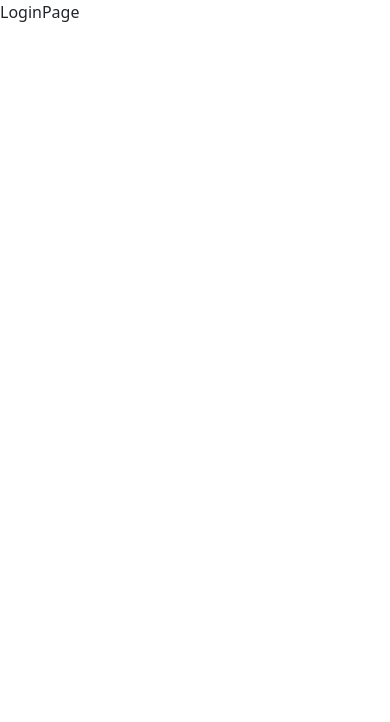
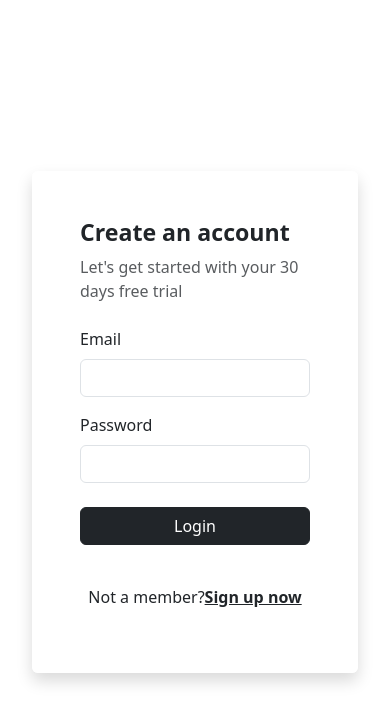
Before and after one commit to monster9k/ecommerce-frontend, a React (Vite) app: page /login in a window 390 px wide. Shown: the top 722 px of the page. Built offline with nearby package versions, Linux system fonts and the light colour scheme.

Commit message:
fix error ant design and make login and localStorage with jsonWebtoken

```diff
--- a/src/App.tsx
+++ b/src/App.tsx
@@ -1,9 +1,8 @@
 // import axios from "./utils/axios.custiomize";
 // import { useEffect } from "react";
 import { Outlet } from "react-router-dom"; // cai lo de thoat nuoc
-import { ToastContainer } from "react-toastify";
+
 import Header from "./components/layout/header";
-import "react-toastify/dist/ReactToastify.css";
 
 function App() {
   // useEffect(() => {
@@ -18,12 +17,6 @@ function App() {
     <div>
       <Header />
       <Outlet />
-      <ToastContainer
-        position="top-right"
-        autoClose={3000}
-        theme="colored"
-        style={{ zIndex: 9999 }}
-      />
     </div>
   );
 }
--- a/src/pages/login.tsx
+++ b/src/pages/login.tsx
@@ -1,5 +1,158 @@
+import React, { useState } from "react";
+
+import { loginUserApi } from "../utils/api";
+import { Link } from "react-router-dom";
+
+// với Ant Design v5
+import { useNavigate } from "react-router-dom";
+import { notification } from "antd";
+
+interface FormData {
+  email: string;
+  password: string;
+}
+
 const LoginPage = () => {
-  return <div>LoginPage</div>;
+  const navigate = useNavigate();
+  const [formData, setFormData] = useState<FormData>({
+    email: "",
+    password: "",
+  });
+  const checkValidInput = () => {
+    let isValid: boolean = true;
+    let arrInput: (keyof FormData)[] = ["email", "password"];
+    for (let i = 0; i < arrInput.length; i++) {
+      let key = arrInput[i];
+      if (!formData[key] || formData[key].trim() === "") {
+        isValid = false;
+        alert(`Missing parameters: ${key}`);
+        break;
+      }
+    }
+    return isValid;
+  };
+  const handleOnChange = (e: React.ChangeEvent<HTMLInputElement>): void => {
+    const { name, value } = e.target;
+    setFormData((prev) => ({
+      ...prev,
+      [name]: value,
+    }));
+    // console.log(">>check onChange", name, value);
+  };
+
+  const handleOnSubmit = async (e: React.FormEvent<HTMLFormElement>) => {
+    e.preventDefault(); //  chặn hành vi reload mặc định của form
+    if (checkValidInput()) {
+      const { email, password } = formData;
+      try {
+        let response = await loginUserApi(email, password);
+
+        if (response?.data?.result?.success === true) {
+          localStorage.setItem(
+            "access_token",
+            response.data.result.access_token
+          );
+          notification.success({
+            message: "Login Successfully",
+            description: response.data.result.message,
+            placement: "topRight",
+          });
+          //
+
+          setTimeout(() => {
+            navigate("/");
+          }, 1500);
+        } else {
+          notification.error({
+            message: "Login Failed",
+            description: response?.data?.result?.message,
+            placement: "topRight",
+          });
+          // alert("Register failed: " + response?.data?.result?.message);
+        }
+      } catch (e) {
+        console.log(e);
+      }
+    }
+    // xử lý theo cách ta muốn
+  };
+
+  return (
+    <div
+      className="d-flex justify-content-center align-items-center"
+      style={{ minHeight: "100vh", padding: "2rem" }}
+    >
+      <div
+        className="row shadow rounded overflow-hidden"
+        style={{ maxWidth: "900px", width: "100%" }}
+      >
+        {/* LEFT SIDE */}
+        <div
+          className="col-md-6 d-none d-md-flex flex-column justify-content-center align-items-center text-white p-5"
+          style={{
+            backgroundImage:
+              "url('https://images.unsplash.com/photo-1544005313-94ddf0286df2')",
+            backgroundSize: "cover",
+            backgroundPosition: "center",
+          }}
+        >
+          <h2 className="fw-bold">abc.com</h2>
+          <p className="fs-5 mt-4">
+            abc.com is the best place to find remote talent. <br />
+            We've been super impressed by the quality of applicants.
+          </p>
+          <p className="mt-auto small">
+            Madhushan Sasanka <br /> CEO, abc.com
+          </p>
+        </div>
+
+        {/* RIGHT SIDE */}
+        <div className="col-md-6 d-flex flex-column justify-content-center align-items-center p-5 bg-white">
+          <div className="w-100" style={{ maxWidth: "400px" }}>
+            <h3 className="fw-bold mb-2">Create an account</h3>
+            <p className="text-muted mb-4">
+              Let's get started with your 30 days free trial
+            </p>
+
+            <form onSubmit={handleOnSubmit}>
+              <div className="mb-3">
+                <label className="form-label">Email</label>
+                <input
+                  type="email"
+                  className="form-control"
+                  name="email"
+                  value={formData.email}
+                  onChange={handleOnChange}
+                />
+              </div>
+
+              <div className="mb-4">
+                <label className="form-label">Password</label>
+                <input
+                  type="password"
+                  className="form-control"
+                  name="password"
+                  value={formData.password}
+                  onChange={handleOnChange}
+                />
+              </div>
+
+              <button type="submit" className="btn btn-dark w-100 mb-3">
+                Login
+              </button>
+            </form>
+
+            <p className="text-center mt-4">
+              Not a member?
+              <Link to="/register" className="text-dark  fw-bold">
+                Sign up now
+              </Link>
+            </p>
+          </div>
+        </div>
+      </div>
+    </div>
+  );
 };
 
 export default LoginPage;
--- a/src/pages/register.tsx
+++ b/src/pages/register.tsx
@@ -1,9 +1,12 @@
 import "./register.scss";
-import "bootstrap/dist/css/bootstrap.min.css";
+
 import React, { useState } from "react";
+import { Link } from "react-router-dom";
 import { createUserApi } from "../utils/api";
-// import { notifySuccess, notifyError } from "../utils/toast";
+
+// với Ant Design v5
 import { useNavigate } from "react-router-dom";
+import { notification } from "antd";
 
 interface FormData {
   username: string;
@@ -48,10 +51,23 @@ const RegisterPage = () => {
         let response = await createUserApi(username, email, password);
 
         if (response?.data?.result?.success === true) {
-          alert(response.data.result.message);
-          navigate("/login");
+          notification.success({
+            message: "Register Successfully",
+            description: response.data.result.message,
+            placement: "topRight",
+          });
+          //
+
+          setTimeout(() => {
+            navigate("/login");
+          }, 1500);
         } else {
-          alert(response.data.result.message);
+          notification.error({
+            message: "Register Failed",
+            description: response?.data?.result?.message,
+            placement: "topRight",
+          });
+          // alert("Register failed: " + response?.data?.result?.message);
         }
       } catch (e) {
         console.log(e);
@@ -141,9 +157,9 @@ const RegisterPage = () => {
 
             <p className="text-center mt-4">
               Already have an account?{" "}
-              <a href="/login" className="text-primary">
+              <Link to="/Login" className="text-dark  fw-bold">
                 Sign in
-              </a>
+              </Link>
             </p>
           </div>
         </div>
--- /dev/null
+++ b/src/pages/test.tsx
@@ -0,0 +1,23 @@
+import React from "react";
+import { Button, notification, Alert } from "antd";
+
+const TestAntdEffects: React.FC = () => {
+  const handleClick = () => {
+    console.log("Đã bấm nút notification");
+    notification.success({
+      message: "Test Notification",
+      description: "Nếu bạn thấy thông báo này, notification đã hoạt động.",
+    });
+  };
+
+  return (
+    <div style={{ padding: 32 }}>
+      <Button type="primary" onClick={handleClick}>
+        Hiện Notification
+      </Button>
+      <Alert message="Test Alert" type="success" />
+    </div>
+  );
+};
+
+export default TestAntdEffects;
--- a/src/utils/api.ts
+++ b/src/utils/api.ts
@@ -10,4 +10,13 @@ const createUserApi = (username: string, email: string, password: string) => {
   return axios.post(URL_API, data);
 };
 
-export { createUserApi };
+const loginUserApi = (email: string, password: string) => {
+  const URL_API = "/api/login";
+  const data = {
+    email,
+    password,
+  };
+  return axios.post(URL_API, data);
+};
+
+export { createUserApi, loginUserApi };
```
Also changed, not shown: package.json (+4 -4 lines), src/main.tsx (+9 -0 lines), 1 other file (tests, documents, lock files or other folders).
